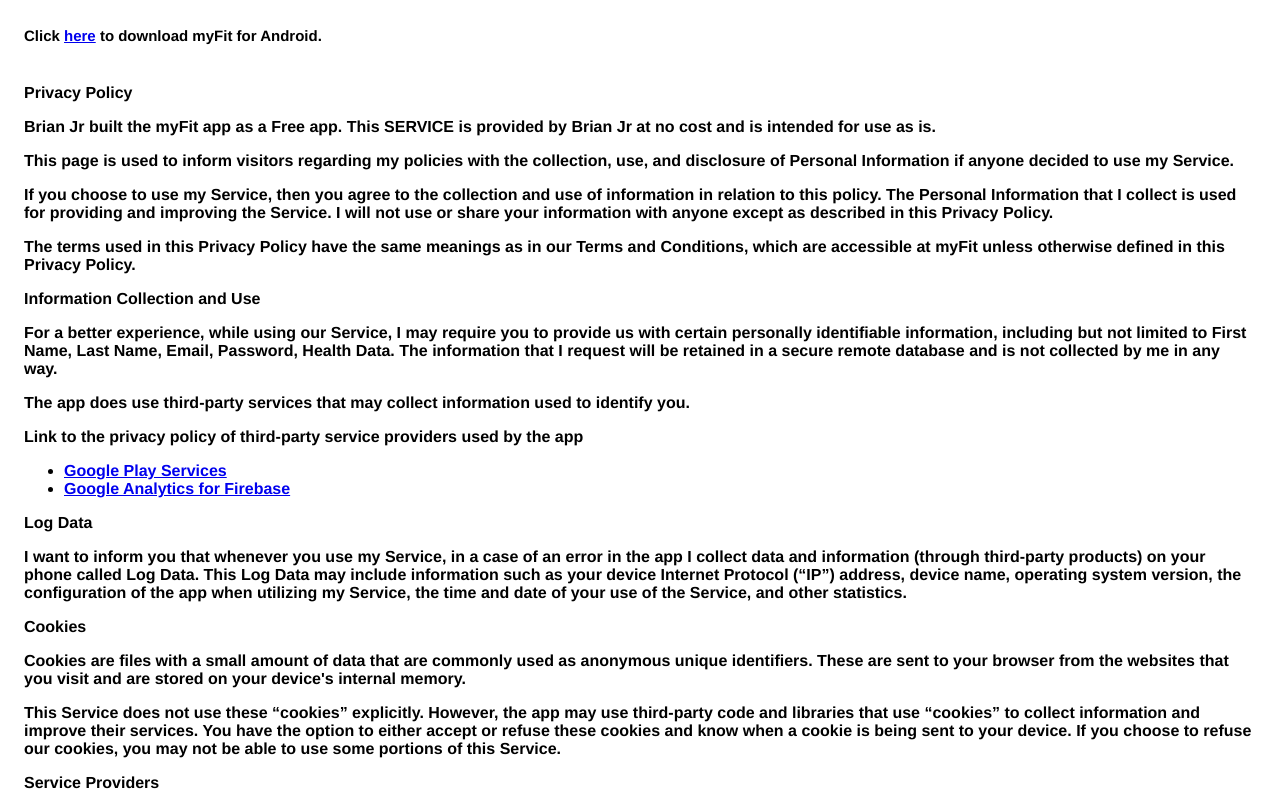
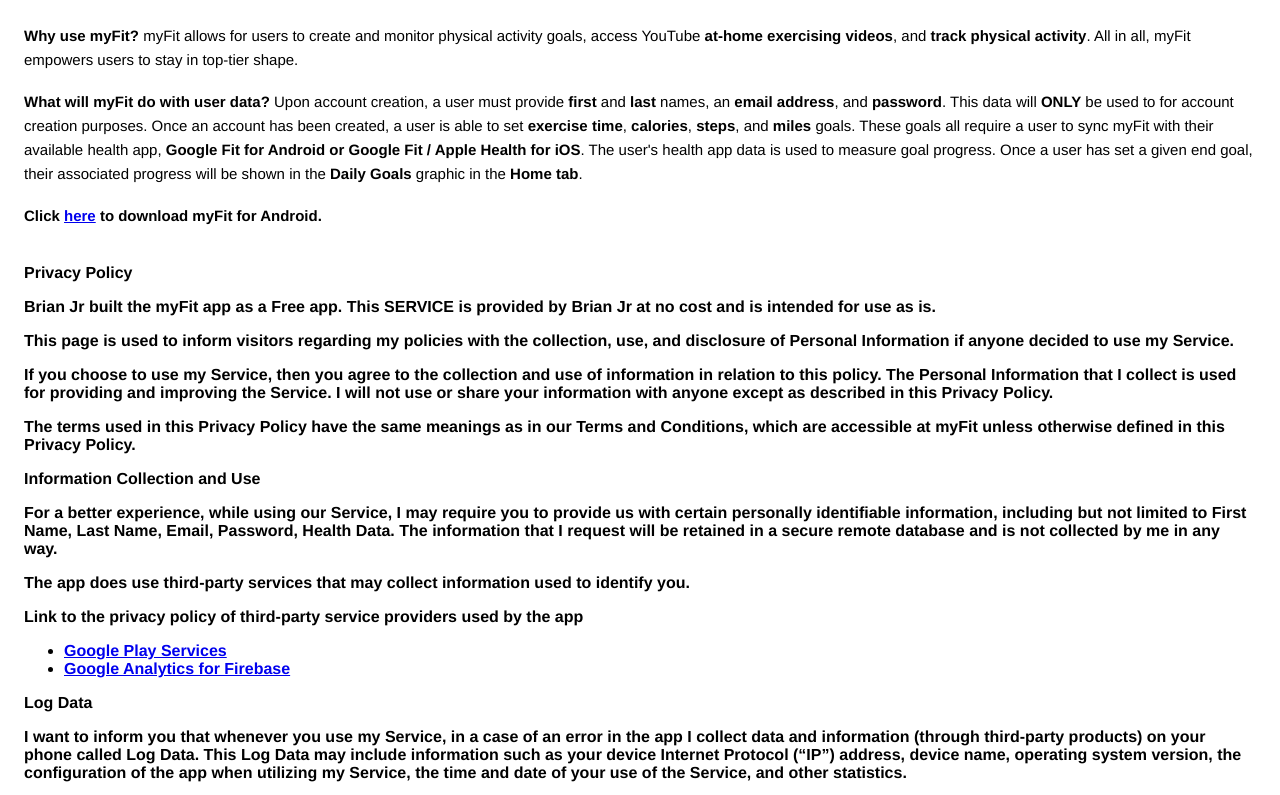
Before and after one commit to myFit-app/myFit-app.github.io, a plain HTML site: page index.html in a window 1280 px wide. Shown: the top 795 px of the page. Drawn offline with Linux system fonts and the light colour scheme.

Commit message:
updates homepage

```diff
--- a/index.html
+++ b/index.html
@@ -8,6 +8,30 @@
       <style> body { font-family: 'Helvetica Neue', Helvetica, Arial, sans-serif; padding:1em; } </style>
     </head>
     <body>
+      <div>
+        <div style="line-height: 1.5;"><span style="font-size: 15px;"><span data-custom-class="body_text">
+                <strong>Why use myFit?</strong>
+                myFit allows for users to create and monitor physical activity goals, access YouTube <strong>at-home exercising videos</strong>, and <strong>track physical activity</strong>. All in all, myFit empowers users to stay in top-tier shape.
+        </div>
+    </div>
+
+    <div><br></div>
+
+    <div>
+        <div style="line-height: 1.5;"><span style="font-size: 15px;"><span data-custom-class="body_text">
+                <strong>What will myFit do with user data?</strong>
+
+                Upon account creation, a user must provide <strong>first</strong> and <strong>last</strong> names, an <strong>email address</strong>, and <strong>password</strong>. This data will <strong>ONLY</strong> be used to for account creation purposes.
+
+                Once an account has been created, a user is able to set <strong>exercise time</strong>, <strong>calories</strong>, <strong>steps</strong>, and <strong>miles</strong> goals.
+
+                These goals all require a user to sync myFit with their available health app, <strong>Google Fit for Android or Google Fit / Apple Health for iOS</strong>. The user's health app data is used to measure goal progress.
+
+                <bdt class="block-component"></bdt><bdt class="question"> Once a user has set a given end goal, their associated progress will be shown in the <strong>Daily Goals</strong> graphic in the <strong>Home tab</strong>.</bdt><bdt class="statement-end-if-in-editor"></bdt>
+        </div>
+    </div>
+
+    <div><br></div>
     <div style="line-height: 1.5;"><span style="font-size: 15px;"><span data-custom-class="body_text">
             <strong>Click </strong></span></span><a data-custom-class="link" href="https://myfit-app.github.io/"><span style="font-size: 15px;"><span data-custom-class="body_text"><strong>here</strong></span></span></a><span style="font-size: 15px;"><span data-custom-class="body_text"><strong> to download myFit for Android.
     </div>
```
